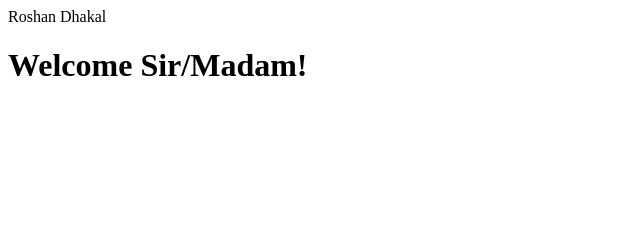
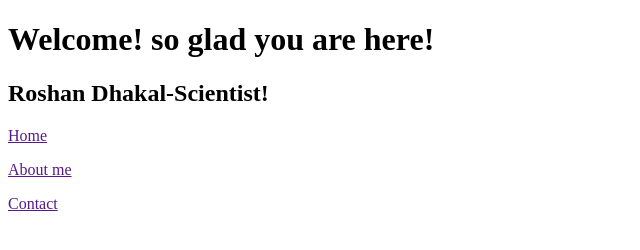
Before and after one commit to roshandhakal30/roshandhakal.rocks, a plain HTML site: page index.html in a window 1280 px wide. Shown: the whole page, without its empty margins (0-640 px from the left). Drawn offline with Linux system fonts and the light colour scheme.

Commit message:
Update index.html

```diff
--- a/index.html
+++ b/index.html
@@ -1,6 +1,16 @@
-<html>
-<head>Roshan Dhakal</head>
+<!DOCTYPE html>
+<html lang="en">
+<head>
+    <meta charset="UTF-8">
+    <meta http-equiv="X-UA-Compatible" content="IE=edge">
+    <meta name="viewport" content="width=device-width, initial-scale=1.0">
+    <title>Roshan Dhakal</title>
+</head>
 <body>
-<h1>Welcome Sir/Madam!</h1>
+    <h1>Welcome! so glad you are here!</h1>
+    <h2>Roshan Dhakal-Scientist!</h2>
+    <p><a href="" target="-blank">Home</a></p>
+    <p><a href="" target="-blank">About me</a></p>
+    <p><a href="" target="-blank">Contact</a></p>
 </body>
 </html>
```
